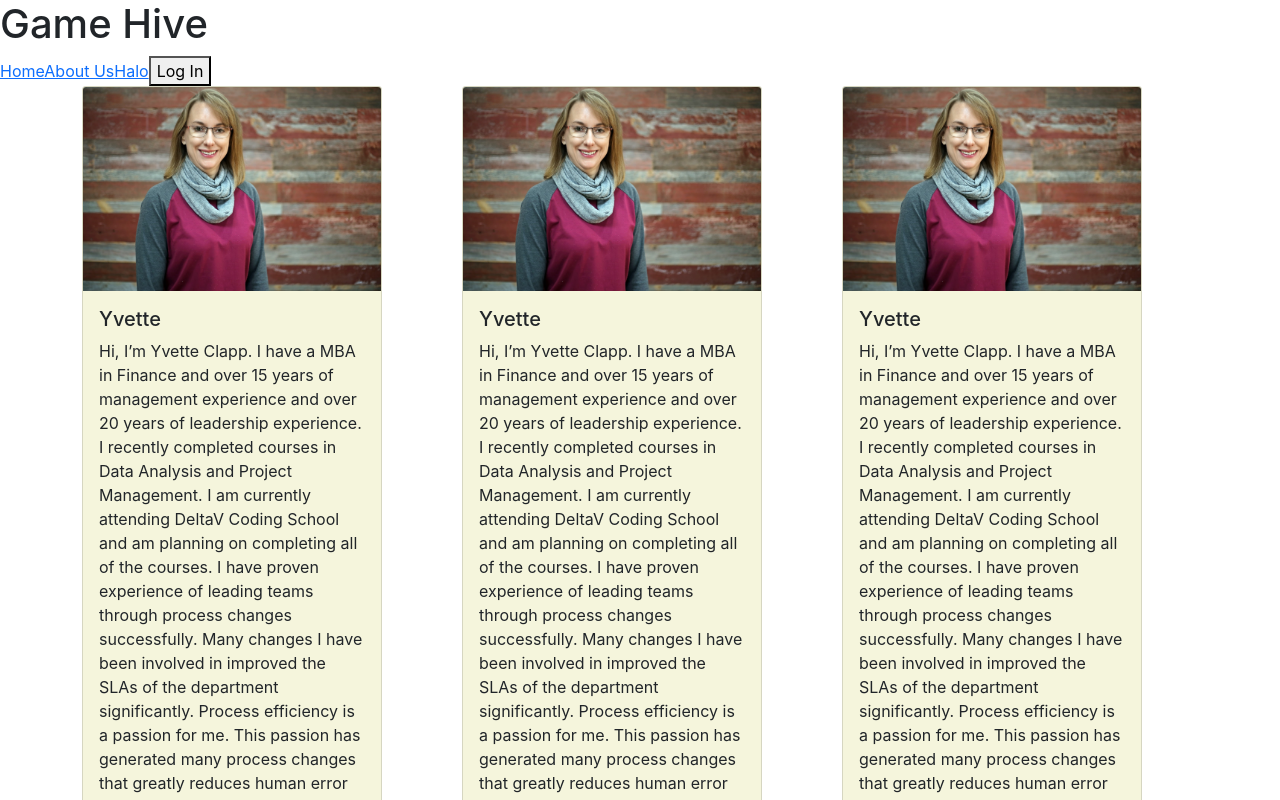
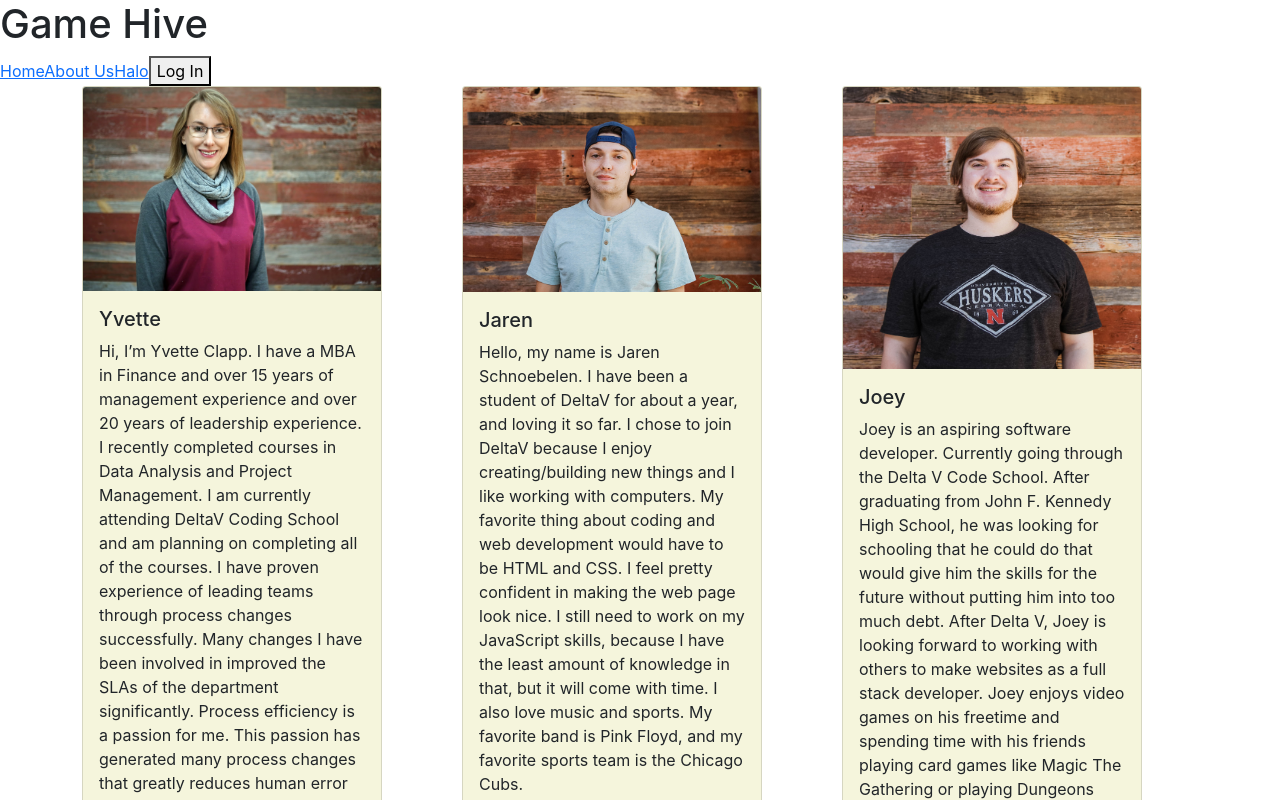
Before and after one commit to 301FinalProject/FrontEnd, a React (Create React App) app: page /aboutUs in a window 1280 px wide. Shown: the top 800 px of the page. Built offline with nearby package versions, Linux system fonts and the light colour scheme.

Commit message:
Finishing bios

```diff
--- a/src/AboutUs.js
+++ b/src/AboutUs.js
@@ -1,6 +1,8 @@
 import React from 'react';
 import { Card, Row, Col, Container } from 'react-bootstrap';
 import yvette from './images/yvette.jpeg';
+import jaren from './images/jaren.jpg';
+import joey from './images/joey.jpg'
 import './AboutUs.css';
 
 class AboutUs extends React.Component {
@@ -24,12 +26,10 @@ class AboutUs extends React.Component {
           </Col>
           <Col>
             <Card style={{ width: '300px' }} >
-              <Card.Img variant="top" width="300px" src={yvette} alt="yvette" />
+              <Card.Img variant="top" width="300px" src={jaren} alt="jaren" />
               <Card.Body>
-                <Card.Title>Yvette</Card.Title>
-                <Card.Text>Hi, I’m Yvette Clapp.  I have a MBA in Finance and over 15 years of management experience and over 20 years of leadership experience. I recently completed courses in Data Analysis and Project Management.  I am currently attending DeltaV Coding School and am planning on completing all of the courses.
-                  I have proven experience of leading teams through process changes successfully.  Many changes I have been involved in improved the SLAs of the department significantly.  Process efficiency is a passion for me.  This passion has generated many process changes that greatly reduces human error and an increase in SLA results.
-                  My goal is to continually improve myself and most recently to reinvent myself into a career in website coding where I can utilize my passions to the benefit of the customer.
+                <Card.Title>Jaren</Card.Title>
+                <Card.Text>Hello, my name is Jaren Schnoebelen. I have been a student of DeltaV for about a year, and loving it so far. I chose to join DeltaV because I enjoy creating/building new things and I like working with computers. My favorite thing about coding and web development would have to be HTML and CSS. I feel pretty confident in making the web page look nice. I still need to work on my JavaScript skills, because I have the least amount of knowledge in that, but it will come with time. I also love music and sports. My favorite band is Pink Floyd, and my favorite sports team is the Chicago Cubs.
                 </Card.Text>
                 <Card.Link href="https://www.yahoo.com/ymclapp">My Email</Card.Link>
               </Card.Body>
@@ -37,12 +37,10 @@ class AboutUs extends React.Component {
           </Col>
           <Col>
             <Card style={{ width: '300px' }} >
-              <Card.Img variant="top" width="300px" src={yvette} alt="yvette" />
+              <Card.Img variant="top" width="300px" src={joey} alt="joey" />
               <Card.Body>
-                <Card.Title>Yvette</Card.Title>
-                <Card.Text>Hi, I’m Yvette Clapp.  I have a MBA in Finance and over 15 years of management experience and over 20 years of leadership experience. I recently completed courses in Data Analysis and Project Management.  I am currently attending DeltaV Coding School and am planning on completing all of the courses.
-                  I have proven experience of leading teams through process changes successfully.  Many changes I have been involved in improved the SLAs of the department significantly.  Process efficiency is a passion for me.  This passion has generated many process changes that greatly reduces human error and an increase in SLA results.
-                  My goal is to continually improve myself and most recently to reinvent myself into a career in website coding where I can utilize my passions to the benefit of the customer.
+                <Card.Title>Joey</Card.Title>
+                <Card.Text>Joey is an aspiring software developer. Currently going through the Delta V Code School. After graduating from John F. Kennedy High School, he was looking for schooling that he could do that would give him the skills for the future without putting him into too much debt. After Delta V, Joey is looking forward to working with others to make websites as a full stack developer. Joey enjoys video games on his freetime and spending time with his friends playing card games like Magic The Gathering or playing Dungeons and Dragons. He also enjoys spending time at home to just chill and read a book or play animal crossing or stardew valley.
                 </Card.Text>
                 <Card.Link href="https://www.yahoo.com/ymclapp">My Email</Card.Link>
               </Card.Body>
--- a/src/HaloPlayers.js
+++ b/src/HaloPlayers.js
@@ -8,23 +8,26 @@ class HaloPlayers extends React.Component {
 
 
 
-  componentDidUpdate() {
-    if (!this.state.gamers)
+  componentDidMount() {
     this.fetchGamers();
   }
 
   async fetchGamers() {
-    const haloPlayer = await axios.get(`${apiURL}/haloPlayer`, {
+    const response = await axios.get(`${apiURL}/haloPlayer`, {
       params: {
-
+        id: 'd34730b9-bb48-4569-bcdf-afba9c358019'
       }
 
     })
-    console.log(haloPlayer);
-    }
+    console.log('this is the halo player', response);
   }
+  render() {
+
+    return ('hi');
+  }
+}
 
 
-  console.log(HaloPlayers);
+console.log('these are the halo players', HaloPlayers);
 
 export default HaloPlayers;
```
Also changed, not shown: src/images/jaren.jpg (added), src/images/joey.jpg (added).
